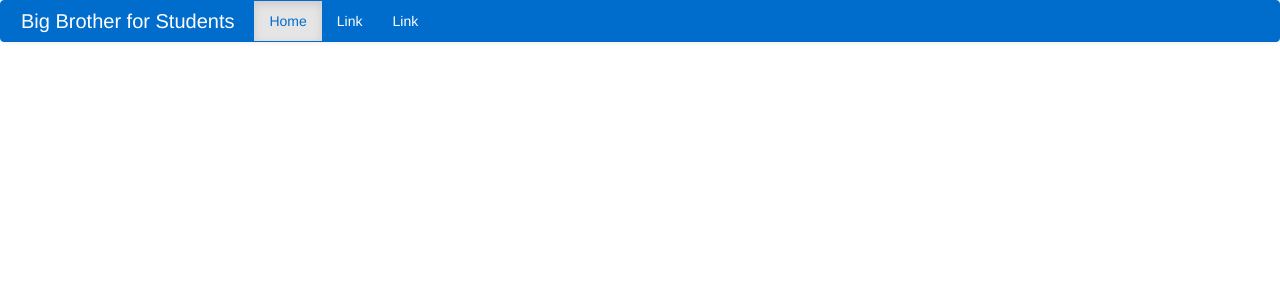
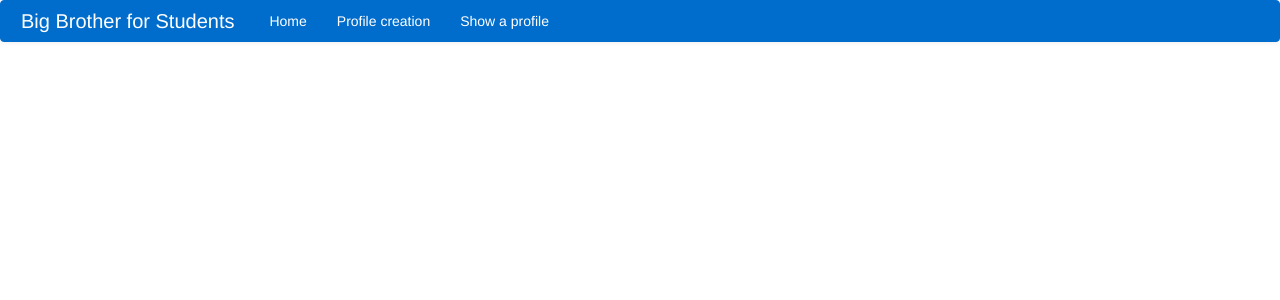
Before and after one commit to vdebergue/big-brother, a Django app: page /company/internship/1/ in a window 1280 px wide. Shown: the top 300 px of the page. Run offline with Django 3.2, Linux system fonts and the light colour scheme; data comes from the database, SQL or seed files in the repository; parts of the project's set-up code (start-up, migrations or seed data) failed here and were passed over; some libraries are stand-ins or nearby versions.

Commit message:
modify names

```diff
--- a/templates/main.html
+++ b/templates/main.html
@@ -26,9 +26,9 @@
       <div class="navbar-inner">
         <a class="brand" href="#">Big Brother for Students</a>
         <ul class="nav">
-          <li class="active"><a href="/student">Home</a></li>
-          <li><a href="/student/create">Link</a></li>
-          <li><a href="/student/1">Link</a></li>
+          <li><a href="/student">Home</a></li>
+          <li><a href="/student/create">Profile creation</a></li>
+          <li><a href="/student/1">Show a profile</a></li>
         </ul>
       </div>
     </div>
```
